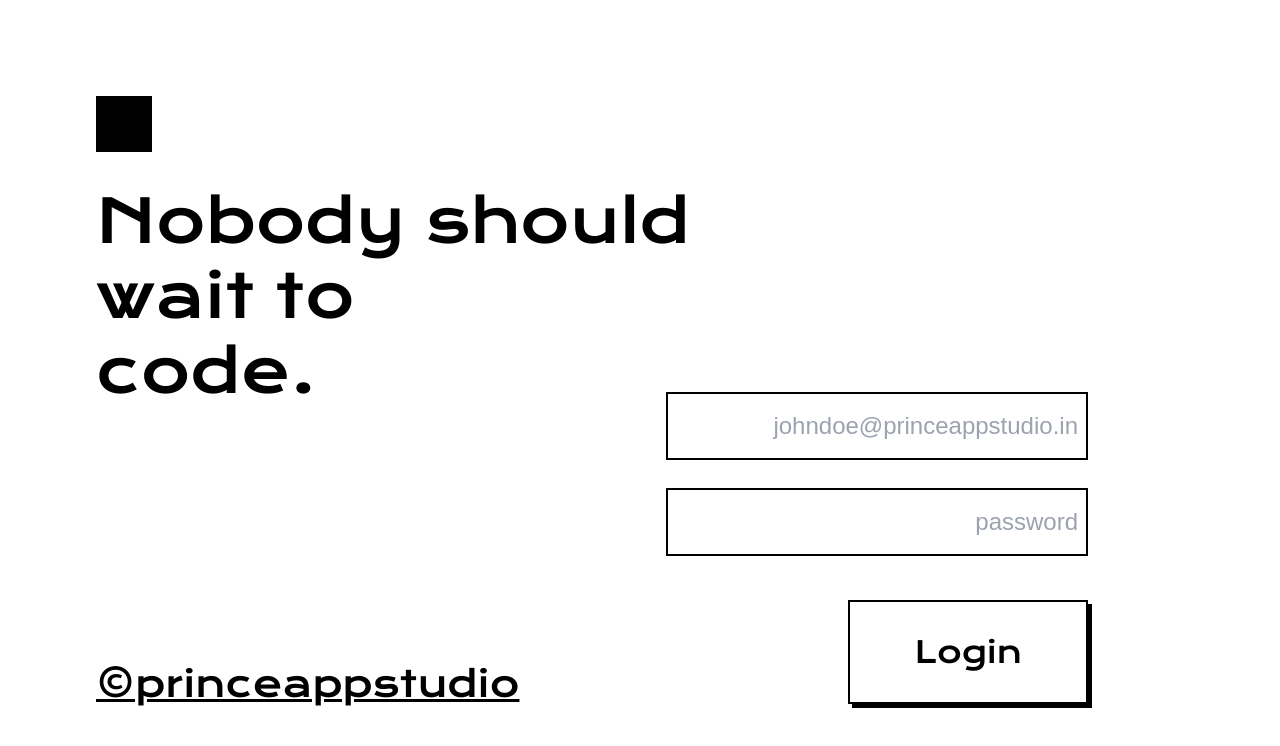
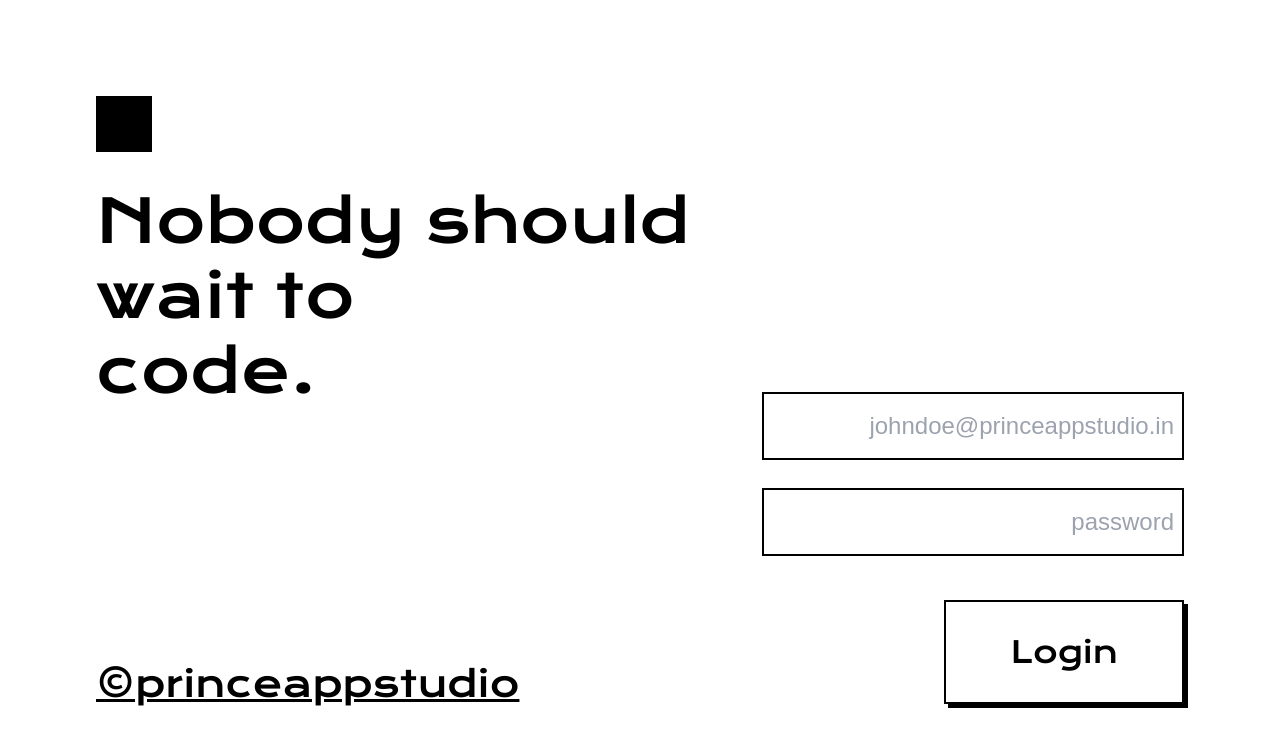
Before and after one commit to princesanjivy/5mincode, a Next.js app: page / in a window 1280 px wide. Shown: the top 746 px of the page. Built offline with nearby package versions, Linux system fonts and the light colour scheme; no server answers; a web font is replaced by a local one.

Commit message:
changed login page padding

```diff
--- a/app/page.tsx
+++ b/app/page.tsx
@@ -59,7 +59,7 @@ const LoginPage = () => {
           </div>
         </div>
         {/* Column 2 */}
-        <div className="h-screen flex flex-grow flex-col justify-end items-end pr-48 pb-24">
+        <div className="h-screen flex flex-grow flex-col justify-end items-end pr-24 pb-24">
           <div className="w-full flex flex-col gap-4 items-end relative">
             <input
               value={email}
```
